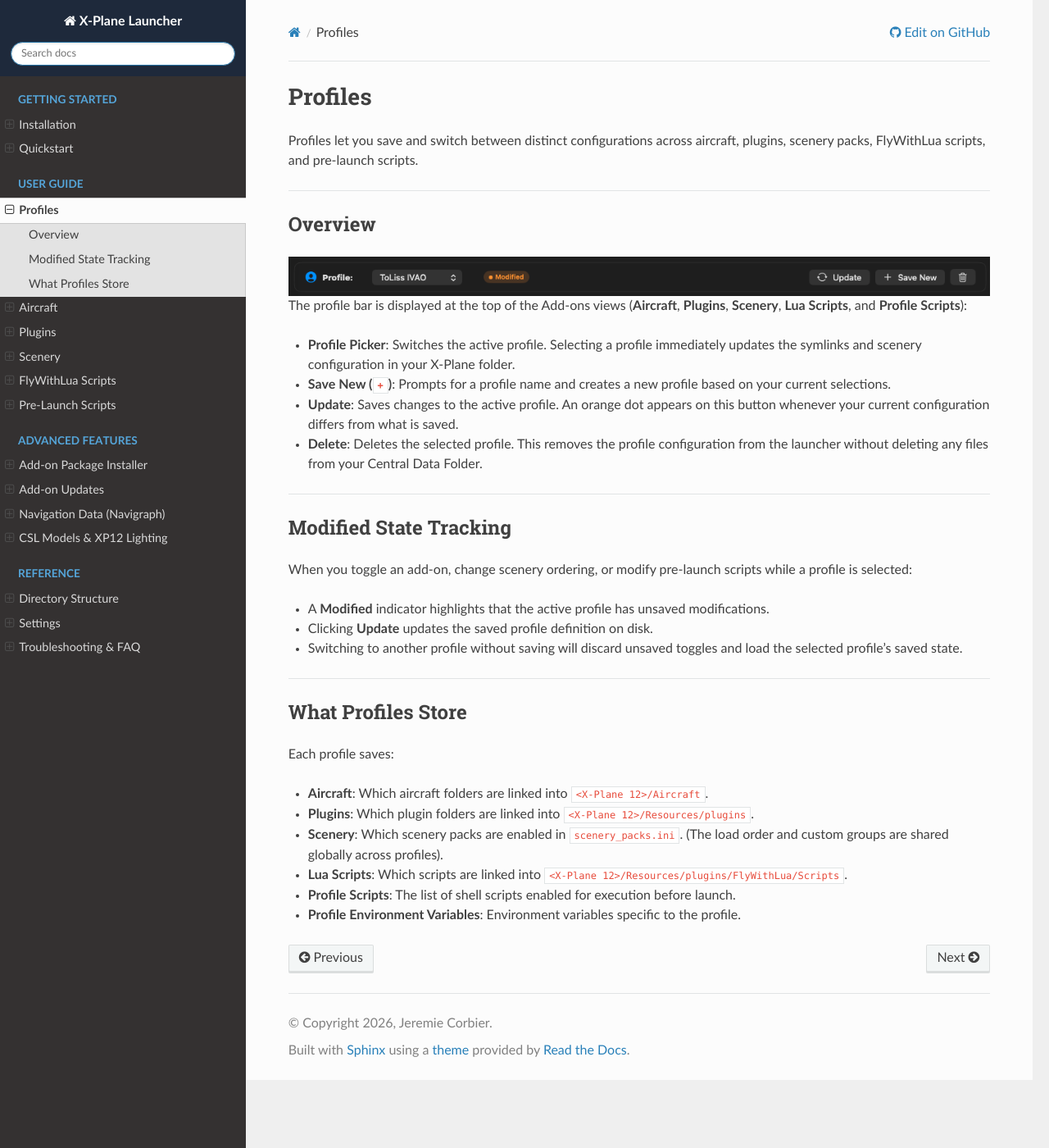
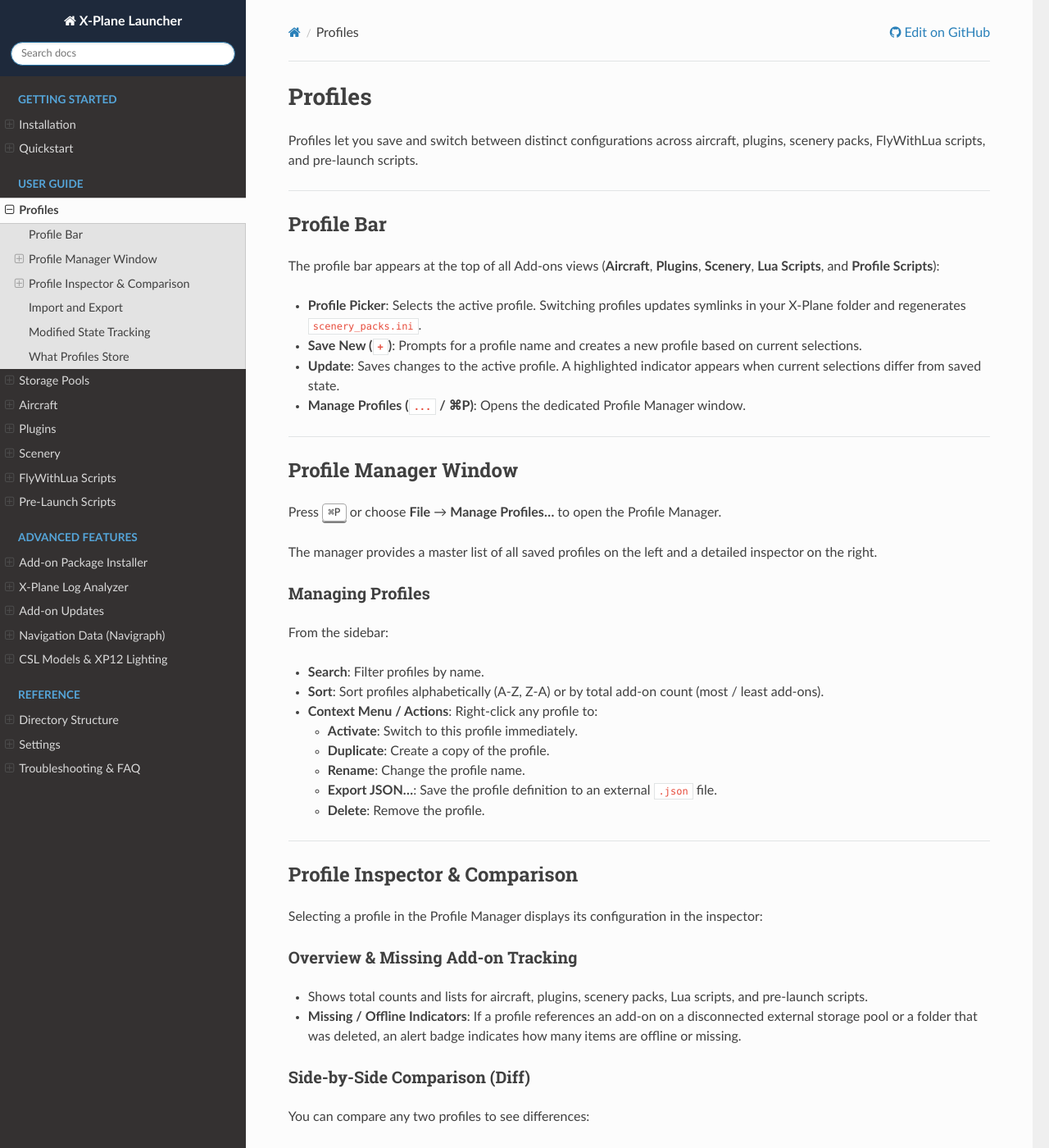
Before and after one commit to jcorbier/XLauncher, a Sphinx documentation site: the page built from docs/source/user-guide/profiles.md, in a window 1280 px wide and 1400 px high. Shown: the whole window at 82% size. Built offline with Sphinx 7.4.7 and the Read the Docs theme 3.1.0, drawn with Linux system fonts in a browser that asks for light colours; some of the changed text lies outside the part shown.

Commit message:
doc: update documentation for storage pools, logs analyzer and profiles manager
Signed-off-by: Jeremie Corbier <jeremie.corbier@gmail.com>

````diff
--- /dev/null
+++ b/docs/source/features/log-analyzer.md
@@ -0,0 +1,71 @@
+# X-Plane Log Analyzer
+
+The built-in X-Plane Log Analyzer parses `Log.txt` to diagnose crashes, pinpoint missing scenery dependencies, troubleshoot Lua/SASL errors, and profile loading performance.
+
+---
+
+## Opening the Log Analyzer
+
+You can open the analyzer in two ways:
+- Click **X-Plane Logs** under the **System** section in the main sidebar.
+- Choose **File** → **X-Plane Logs...** (or press <kbd>⇧⌘L</kbd>) to open it in a standalone window.
+
+---
+
+## Log Sources and Session Archives
+
+The toolbar at the top of the window provides access to current and historical logs:
+
+- **Current Log**: Automatically loads `<X-Plane 12>/Log.txt`.
+- **Session Archives**: The launcher archives past logs before each simulator run, allowing you to review logs from previous flights.
+- **Open Custom File...**: Load and analyze any external `Log.txt` file from your disk.
+- **Refresh**: Reloads the log file from disk if X-Plane is currently running or just closed.
+
+---
+
+## Diagnostic Sections
+
+The analyzer categorizes log data across seven dedicated tabs:
+
+### 1. Overview
+Provides an immediate summary of the flight session:
+- **System Specifications**: OS version, CPU model and core count, physical RAM.
+- **Graphics Backend**: Active Metal GPU device, driver info, and detected VRAM.
+- **Simulator Version**: Full X-Plane 12 version string and build number.
+- **Session Health**: Summary badges for crash status, total error count, warnings, and missing assets.
+
+### 2. Crash Diagnostics
+When X-Plane crashes or exits abnormally, this tab isolates the failure reason:
+- **Crash Category**: Identifies whether the crash was caused by a plugin fault, memory exhaustion (RAM/VRAM), a fatal OS signal (e.g. `EXC_BAD_ACCESS`), or an internal simulator assertion.
+- **Offending Component**: Identifies the responsible plugin binary or module where available.
+- **Backtrace**: Shows the captured stack trace and the exact line number in `Log.txt`.
+
+### 3. Errors & Warnings
+Displays logged warnings, errors, and fatal messages:
+- **Subsystem Filters**: Filter by category, including Plugins, Scenery, SASL / Avionics, Graphics / Metal, System / Sim, Flight Model, ATC, Weather, and Network.
+- **Search**: Search message text or log tags in real time.
+
+### 4. Missing Scenery
+Scans scenery loading output to report missing assets:
+- **Asset Types**: Identifies missing 3D objects (`.obj`), terrain meshes (`.dsf`), polygons (`.pol`), facades (`.fac`), forests (`.for`), and textures.
+- **Referenced By**: Shows which custom scenery pack requested the missing file and suggests common third-party libraries (such as MisterX6, OpenSceneryX, or SAM) when relevant.
+
+### 5. Lua & SASL Errors
+Lists runtime script exceptions from:
+- **FlyWithLua**: Syntax errors, runtime failures, and missing script dependencies.
+- **SASL Avionics**: Aircraft system script errors and stack traces.
+
+### 6. Startup Times
+Profiles loading performance during simulator initialization:
+- Lists plugin initialization times and identifies slow plugins.
+- Lists scenery DSF load durations to help identify heavy scenery tiles.
+
+### 7. Raw Log
+Displays the complete, unparsed `Log.txt` file with line numbers, search, and text selection.
+
+---
+
+## Exporting Reports
+
+- **Copy Report**: Copies a formatted Markdown diagnostic summary to your clipboard, ready to paste into support forums or bug reports.
+- **Export Report...**: Saves the full diagnostic breakdown to a `.txt` or `.md` file on disk.
--- a/docs/source/user-guide/profiles.md
+++ b/docs/source/user-guide/profiles.md
@@ -4,37 +4,78 @@
 
 ---
 
-## Overview
+## Profile Bar
 
-```{image} /_static/images/profile-bar.png
-:alt: Screenshot of the profile bar showing profile picker, new profile button, save button with modified indicator, and delete button
-:align: center
-```
+The profile bar appears at the top of all Add-ons views (**Aircraft**, **Plugins**, **Scenery**, **Lua Scripts**, and **Profile Scripts**):
 
-The profile bar is displayed at the top of the Add-ons views (**Aircraft**, **Plugins**, **Scenery**, **Lua Scripts**, and **Profile Scripts**):
+- **Profile Picker**: Selects the active profile. Switching profiles updates symlinks in your X-Plane folder and regenerates `scenery_packs.ini`.
+- **Save New (`+`)**: Prompts for a profile name and creates a new profile based on current selections.
+- **Update**: Saves changes to the active profile. A highlighted indicator appears when current selections differ from saved state.
+- **Manage Profiles (`...` / ⌘P)**: Opens the dedicated Profile Manager window.
 
-- **Profile Picker**: Switches the active profile. Selecting a profile immediately updates the symlinks and scenery configuration in your X-Plane folder.
-- **Save New (`+`)**: Prompts for a profile name and creates a new profile based on your current selections.
-- **Update**: Saves changes to the active profile. An orange dot appears on this button whenever your current configuration differs from what is saved.
-- **Delete**: Deletes the selected profile. This removes the profile configuration from the launcher without deleting any files from your Central Data Folder.
+---
+
+## Profile Manager Window
+
+Press <kbd>⌘P</kbd> or choose **File** → **Manage Profiles...** to open the Profile Manager.
+
+The manager provides a master list of all saved profiles on the left and a detailed inspector on the right.
+
+### Managing Profiles
+
+From the sidebar:
+- **Search**: Filter profiles by name.
+- **Sort**: Sort profiles alphabetically (A-Z, Z-A) or by total add-on count (most / least add-ons).
+- **Context Menu / Actions**: Right-click any profile to:
+  - **Activate**: Switch to this profile immediately.
+  - **Duplicate**: Create a copy of the profile.
+  - **Rename**: Change the profile name.
+  - **Export JSON...**: Save the profile definition to an external `.json` file.
+  - **Delete**: Remove the profile.
+
+---
+
+## Profile Inspector & Comparison
+
+Selecting a profile in the Profile Manager displays its configuration in the inspector:
+
+### Overview & Missing Add-on Tracking
+- Shows total counts and lists for aircraft, plugins, scenery packs, Lua scripts, and pre-launch scripts.
+- **Missing / Offline Indicators**: If a profile references an add-on on a disconnected external storage pool or a folder that was deleted, an alert badge indicates how many items are offline or missing.
+
+### Side-by-Side Comparison (Diff)
+You can compare any two profiles to see differences:
+1. Select a profile in the sidebar.
+2. In the inspector header, use the **Compare with...** dropdown to pick a second profile.
+3. The comparison view categorizes items into:
+   - **Only in Profile A**
+   - **Only in Profile B**
+   - **Shared in both profiles**
+
+---
+
+## Import and Export
+
+- **Export**: Right-click a profile in the Profile Manager and choose **Export JSON...** (or click Export in the toolbar) to share or back up your profile setup.
+- **Import**: Click **Import Profile...** in the Profile Manager toolbar to load a previously exported JSON profile.
 
 ---
 
 ## Modified State Tracking
 
-When you toggle an add-on, change scenery ordering, or modify pre-launch scripts while a profile is selected:
-- A **Modified** indicator highlights that the active profile has unsaved modifications.
-- Clicking **Update** updates the saved profile definition on disk.
-- Switching to another profile without saving will discard unsaved toggles and load the selected profile's saved state.
+When you toggle an add-on, reorder scenery, or change pre-launch scripts while a profile is active:
+- A **Modified** badge indicates unsaved changes.
+- Click **Update** to write the changes to disk.
+- Switching to another profile without updating discards unsaved toggles and reverts to the saved profile state.
 
 ---
 
 ## What Profiles Store
 
 Each profile saves:
-- **Aircraft**: Which aircraft folders are linked into `<X-Plane 12>/Aircraft`.
-- **Plugins**: Which plugin folders are linked into `<X-Plane 12>/Resources/plugins`.
-- **Scenery**: Which scenery packs are enabled in `scenery_packs.ini`. (The load order and custom groups are shared globally across profiles).
-- **Lua Scripts**: Which scripts are linked into `<X-Plane 12>/Resources/plugins/FlyWithLua/Scripts`.
-- **Profile Scripts**: The list of shell scripts enabled for execution before launch.
-- **Profile Environment Variables**: Environment variables specific to the profile.
+- **Aircraft**: Selected aircraft folders linked into `<X-Plane 12>/Aircraft`.
+- **Plugins**: Selected plugin folders linked into `<X-Plane 12>/Resources/plugins`.
+- **Scenery**: Enabled state of custom scenery packs in `scenery_packs.ini`. (Order and group structure are shared across profiles).
+- **Lua Scripts**: Selected scripts linked into `<X-Plane 12>/Resources/plugins/FlyWithLua/Scripts`.
+- **Profile Scripts**: Shell scripts configured to run before X-Plane starts.
+- **Profile Environment Variables**: Custom environment variables passed to pre-launch scripts.
````
Also changed, not shown: README.md (+10 -6 lines), docs/source/features/addon-installer.md (+1 -0 lines), docs/source/index.md (+17 -7 lines), docs/source/reference/directory-structure.md (+9 -6 lines), docs/source/reference/settings.md (+13 -1 lines), docs/source/reference/troubleshooting.md (+5 -4 lines), docs/source/user-guide/storage-pools.md (added, +44 -0 lines), docs/source/_static/images/profile-bar.png (deleted).
